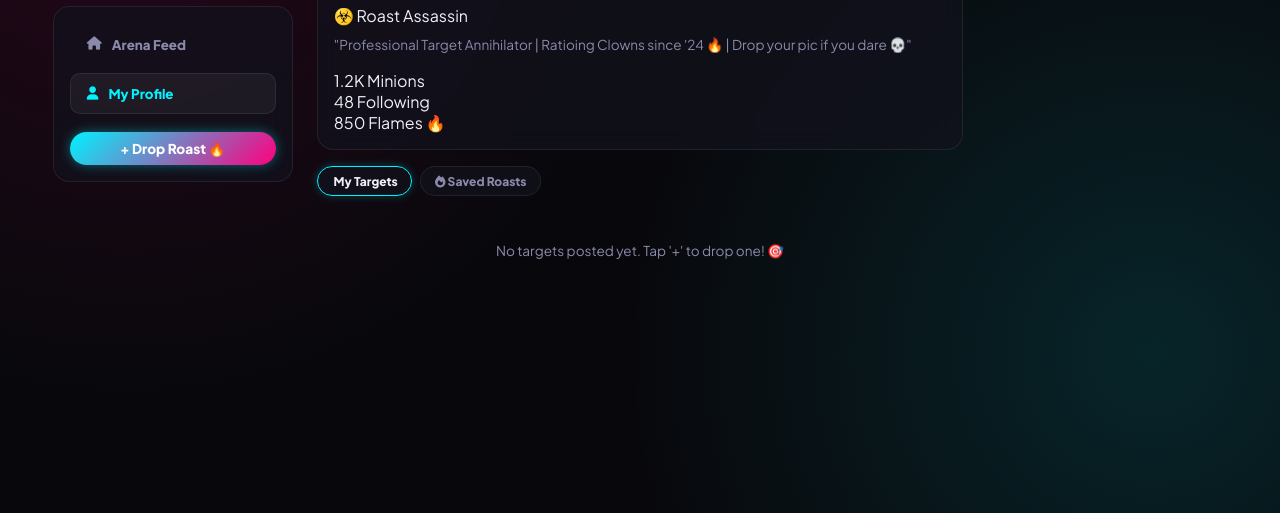
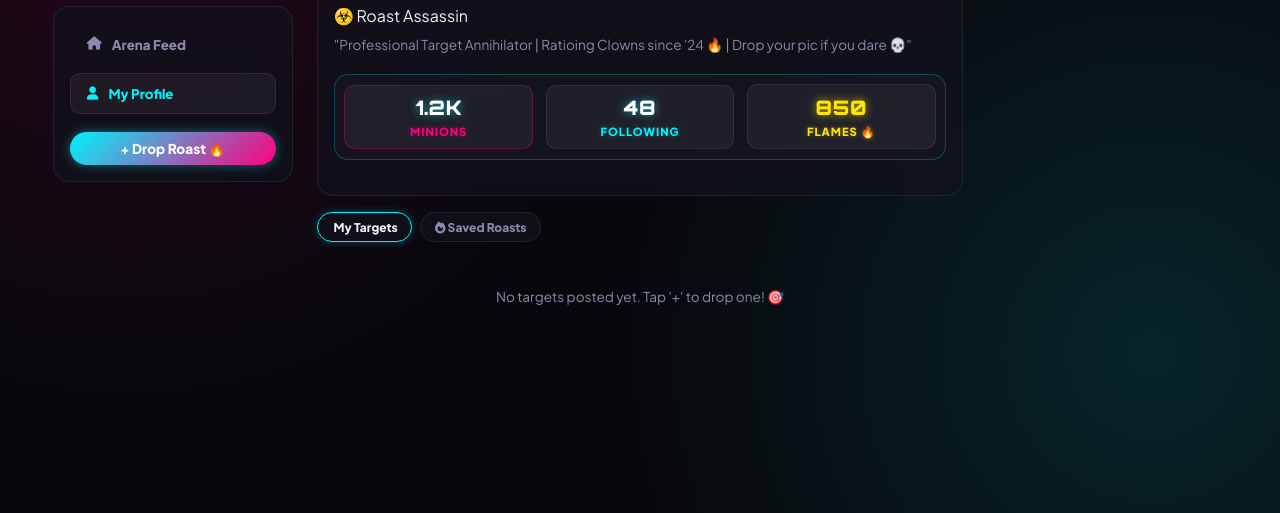
Before and after one commit to AIMAGICTOOL/roast-battle-follow-, a website: page public/index.html in a window 1280 px wide. Both pictures are taken after a click on the button "Profile". Shown: the part 287-800 px from the top of the page. Drawn offline with Linux system fonts and the light colour scheme; some icons are missing.

Commit message:
Add ultra-glow profile stats bar styles

```diff
--- a/public/style.css
+++ b/public/style.css
@@ -271,6 +271,79 @@ input:checked + .slider:before {
 .profile-bio { font-size: 0.85rem; color: var(--text-dim); margin: 0.6rem 0 1rem 0; line-height: 1.4; }
 .empty-msg { text-align: center; color: var(--text-dim); font-size: 0.85rem; padding: 2rem 0; }
 
+/* ULTRA-GLOW PROFILE STATS BAR (INSTAGRAM STYLE BADGES) */
+.stats-row {
+  display: flex;
+  justify-content: space-between;
+  align-items: center;
+  gap: 0.8rem;
+  margin: 1.2rem 0;
+  padding: 0.6rem;
+  background: rgba(255, 255, 255, 0.02);
+  border: 1px solid var(--border-glow);
+  border-radius: 14px;
+  backdrop-filter: blur(10px);
+}
+
+.stat-item {
+  flex: 1;
+  display: flex;
+  flex-direction: column;
+  align-items: center;
+  justify-content: center;
+  padding: 0.6rem 0.4rem;
+  border-radius: 10px;
+  background: var(--input-bg);
+  border: 1px solid var(--card-border);
+  transition: all 0.3s ease;
+  cursor: pointer;
+}
+
+.stat-item:hover {
+  border-color: var(--neon-cyan);
+  box-shadow: 0 0 12px var(--border-glow);
+  transform: translateY(-2px);
+}
+
+.stat-num {
+  font-family: 'Orbitron', sans-serif;
+  font-size: 1.25rem;
+  font-weight: 900;
+  color: #ffffff;
+  text-shadow: 0 0 8px rgba(0, 243, 255, 0.6);
+  letter-spacing: 0.5px;
+}
+
+.stat-label {
+  font-size: 0.7rem;
+  font-weight: 800;
+  text-transform: uppercase;
+  letter-spacing: 1px;
+  color: var(--neon-cyan);
+  margin-top: 4px;
+  text-shadow: 0 0 5px rgba(0, 243, 255, 0.3);
+}
+
+/* Special Highlighting for Minions & Flames */
+.stat-item.highlight-minion {
+  border-color: rgba(255, 0, 127, 0.3);
+}
+
+.stat-item.highlight-minion .stat-label {
+  color: var(--neon-magenta);
+  text-shadow: 0 0 5px rgba(255, 0, 127, 0.4);
+}
+
+.stat-item.highlight-flames .stat-num {
+  color: var(--neon-yellow);
+  text-shadow: 0 0 10px rgba(255, 230, 0, 0.7);
+}
+
+.stat-item.highlight-flames .stat-label {
+  color: var(--neon-yellow);
+  text-shadow: 0 0 5px rgba(255, 230, 0, 0.4);
+}
+
 /* CLEAN 3-BUTTON BOTTOM NAVIGATION BAR (MOBILE) */
 .bottom-nav {
   position: fixed; bottom: 0; left: 0; width: 100%; height: 62px;
```
